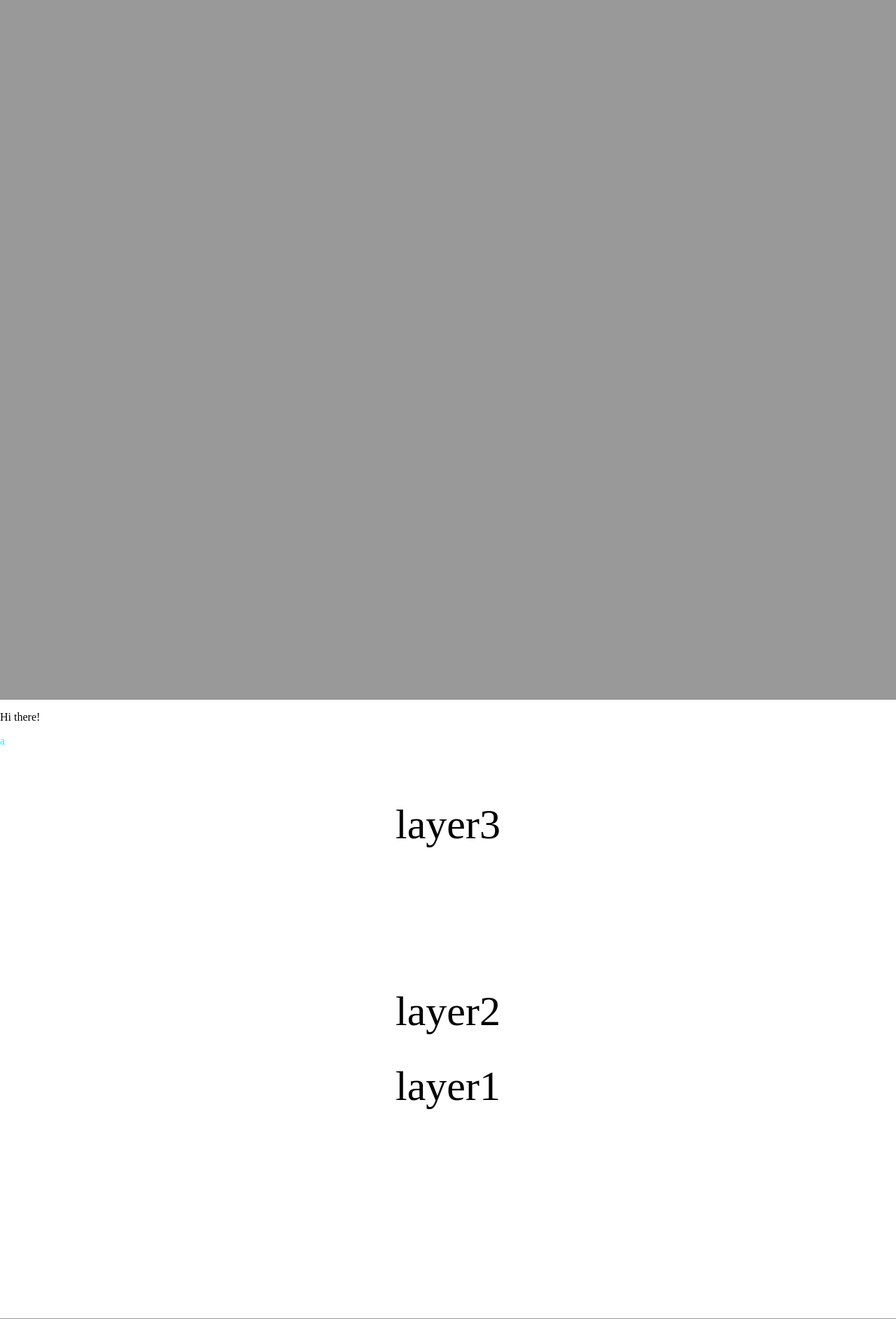
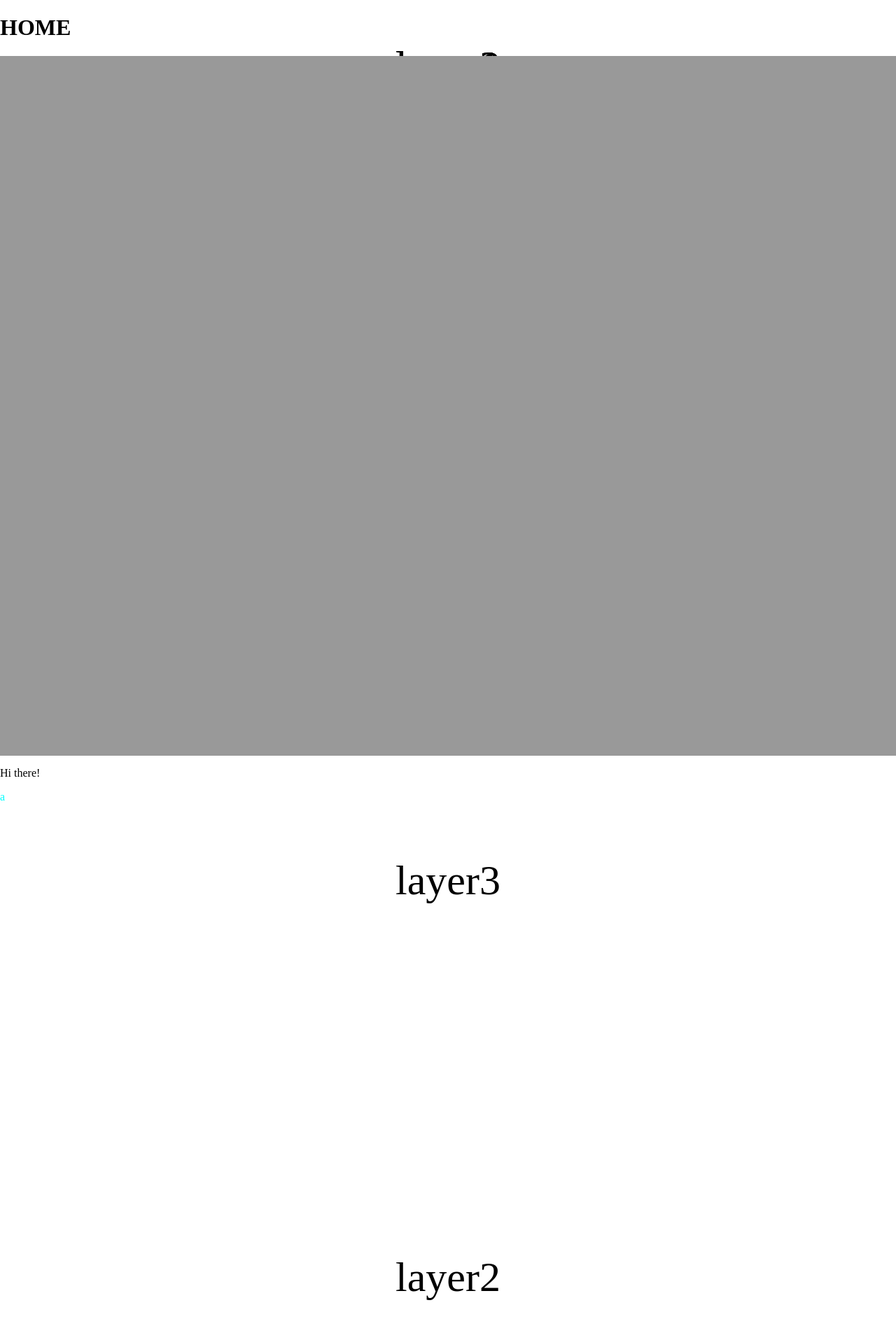
Before and after one commit to KenKomKom/portfolio, a Django app: page / in a window 1280 px wide. Shown: the top 1885 px of the page at 70% size. Run offline with Django 4.2, Linux system fonts and the light colour scheme.

Commit message:
index.html

```diff
--- a/home/templates/home.html
+++ b/home/templates/home.html
@@ -6,10 +6,10 @@
         <title></title>
         <meta name="description" content="">
         <meta name="viewport" content="width=device-width, initial-scale=1">
-        {% load static %}
-        <link rel="stylesheet" href="{% static 'home.css' %}">
+        <link rel="stylesheet" href=" ../static/home.css">
     </head>
     <body>
+        <h1>HOME</h1>
         <div class="sizedbox"></div>
         <p class="reveal">Hi there!</p>
         <p id="a"> a</p>
@@ -26,7 +26,7 @@
             </section>
         </div>
         <div class="sizedbox" style="z-index=10"></div>
-        <script src="{% static 'home.js' %}">
+        <script src="../static/home.js">
         <script src="" async defer></script>
     </body>
 </html>
--- a/index.html
+++ b/index.html
@@ -3,7 +3,7 @@
     <head>
         <meta charset="utf-8">
         <!-- <meta http-equiv="X-UA-Compatible" content="IE=edge"> -->
-        <meta http-equiv="refresh" content="0; URL=./home/home.html" />
+        <meta http-equiv="refresh" content="0; URL=./home/templates/home.html" />
         <title></title>
         <meta name="description" content="">
         <meta name="viewport" content="width=device-width, initial-scale=1">
```
